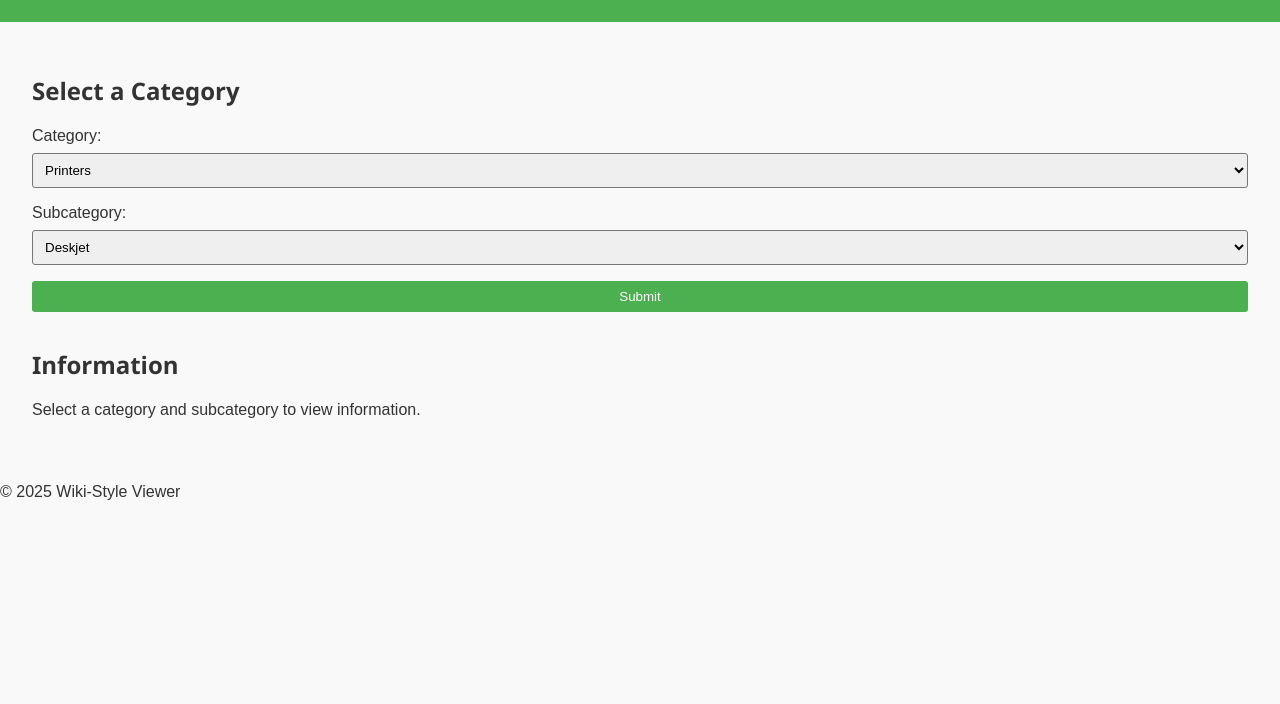
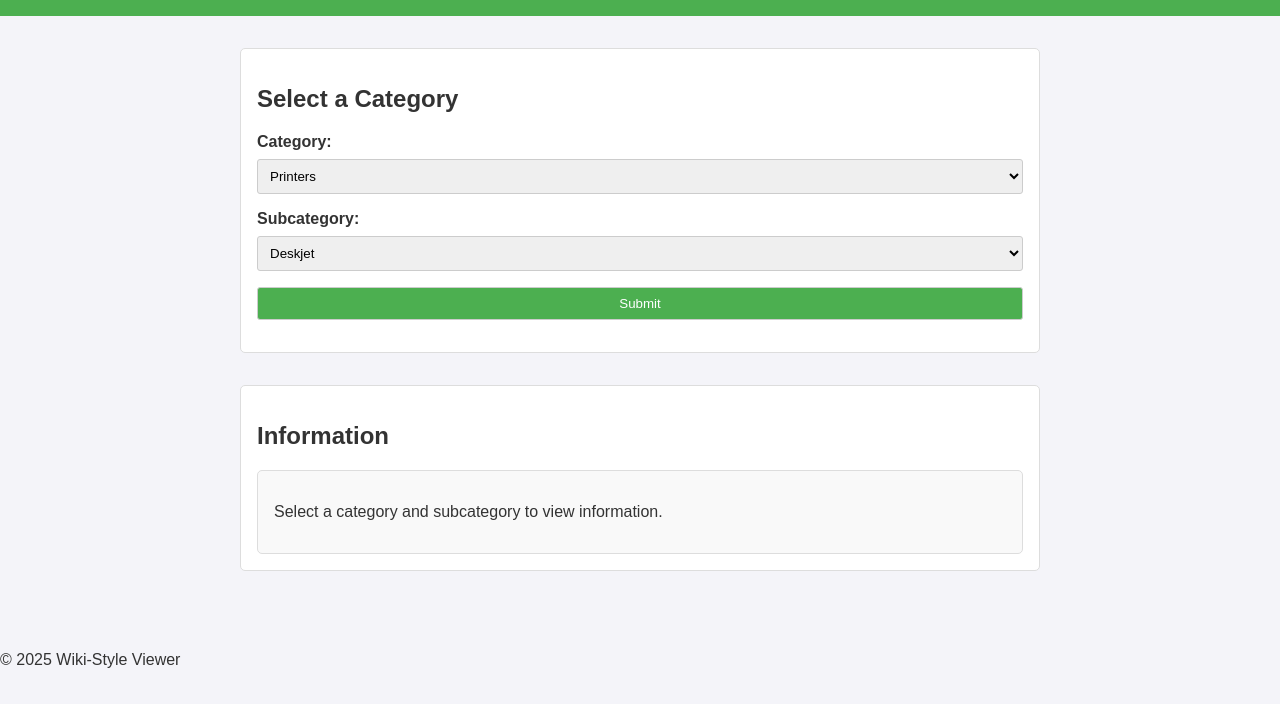
Before and after one commit to JasonAdder/broskis, a plain HTML site: page index.html in a window 1280 px wide. Shown: the part 96-800 px from the top of the page. Drawn offline with Linux system fonts and the light colour scheme.

Commit message:
Update style.css

```diff
--- a/style.css
+++ b/style.css
@@ -1,9 +1,9 @@
-/* Basic styling for the website */
+/* Basic styling for the wiki-style viewer */
 body {
     font-family: Arial, sans-serif;
     margin: 0;
     padding: 0;
-    background-color: #f9f9f9;
+    background-color: #f4f4f9;
     color: #333;
 }
 
@@ -16,36 +16,35 @@ header {
 
 main {
     padding: 2rem;
+    max-width: 800px;
+    margin: auto;
 }
 
-#upload-section, #gallery {
+section {
     margin-bottom: 2rem;
     padding: 1rem;
+    background-color: white;
     border: 1px solid #ddd;
-    background-color: white;
     border-radius: 5px;
-}
-
-h1, h2 {
-    font-family: 'Segoe UI', Tahoma, Geneva, Verdana, sans-serif;
 }
 
 label {
     display: block;
     margin-bottom: 0.5rem;
+    font-weight: bold;
 }
 
-select, textarea, button {
+select, button {
     margin-bottom: 1rem;
-    width: 100%;
     padding: 0.5rem;
     border-radius: 3px;
+    border: 1px solid #ccc;
+    width: 100%;
 }
 
 button {
     background-color: #4CAF50;
     color: white;
-    border: none;
     cursor: pointer;
 }
 
@@ -53,19 +52,9 @@ button:hover {
     background-color: #45a049;
 }
 
-#item-gallery {
-    display: flex;
-    flex-direction: column;
-    gap: 1rem;
+#info-content {
+    padding: 1rem;
+    background-color: #f9f9f9;
+    border: 1px solid #ddd;
+    border-radius: 5px;
 }
-
-.item-info {
-    background-color: #f1f1f1;
-    padding: 1rem;
-    border-radius: 5px;
-    border: 1px solid #ddd;
-}
-
-textarea {
-    resize: vertical;
-}
```
